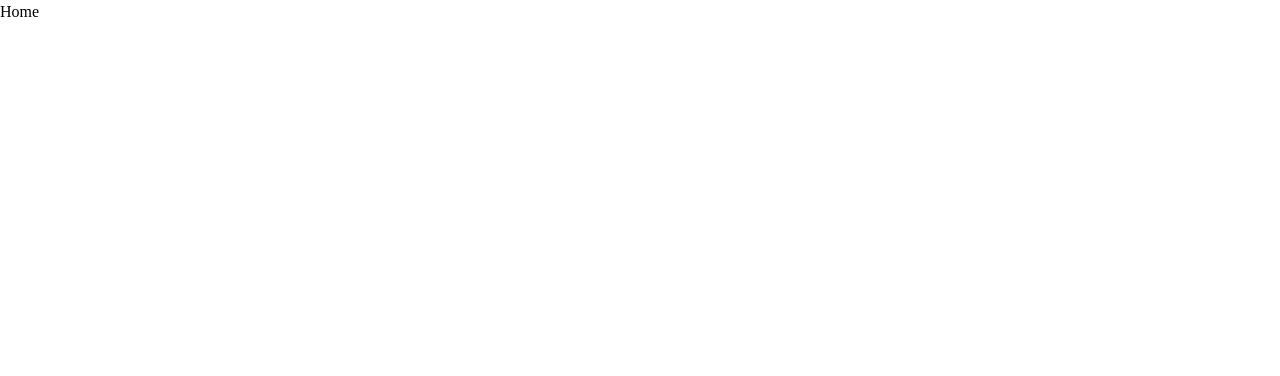
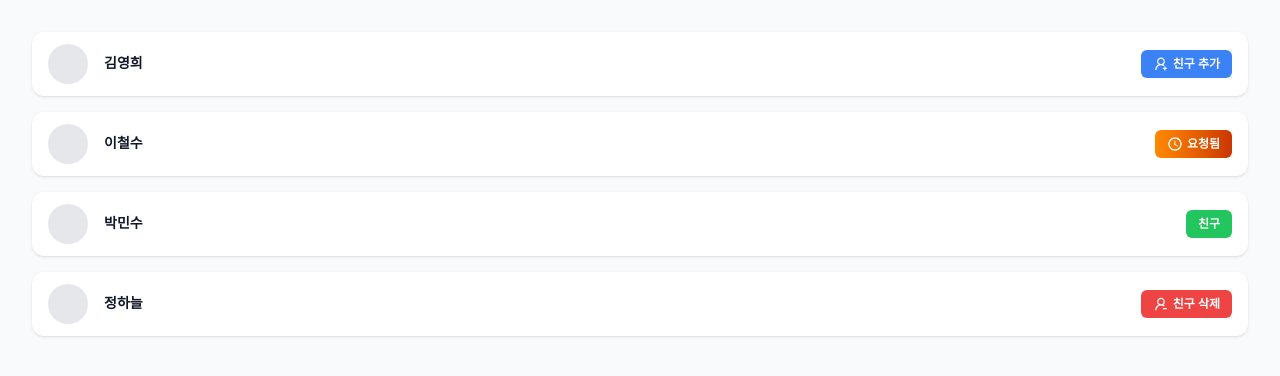
Before and after one commit to munjh61/SeeVocaLang, a React (Vite) app in the folder frontend/: page / in a window 1280 px wide. Shown: the top 376 px of the page. Built offline with nearby package versions, Linux system fonts and the light colour scheme; a web font is replaced by a local one.

Commit message:
first commit

```diff
--- a/frontend/src/App.tsx
+++ b/frontend/src/App.tsx
@@ -1,7 +1,22 @@
-import { Router } from "./router/Router";
+import { FriendInfo } from "./components/molecules/friend/FriendInfo";
 
 function App() {
-  return <Router />;
+  return (
+   <div className="p-8 bg-gray-50 min-h-screen flex flex-col gap-4">
+      <FriendInfo
+        name="김영희"
+        status="none"
+        onAdd={() => alert("친구 요청 보냄")}
+      />
+      <FriendInfo name="이철수" status="requested" />
+      <FriendInfo name="박민수" status="friend" />
+      <FriendInfo
+        name="정하늘"
+        status="delete"
+        onDelete={() => alert("친구 삭제")}
+      />
+    </div>
+  );
 }
 
 export default App;
--- /dev/null
+++ b/frontend/src/components/molecules/friend/FriendInfo.tsx
@@ -0,0 +1,87 @@
+import { Button } from "../../atoms/Button";
+import AddFriendIcon from "../../../asset/friend_add.svg?react";
+import DeleteFriendIcon from "../../../asset/friend_del.svg?react";
+import WaitFriendIcon from "../../../asset/wait.svg?react";
+
+type FriendStatus = "none" | "requested" | "friend" | "delete";
+type FriendInfoProps = {
+  profileUrl?: string;
+  name: string;
+  status: FriendStatus;
+  onAdd?: () => void;
+  onDelete?: () => void;
+};
+
+export const FriendInfo = ({ profileUrl, name, status, onAdd, onDelete }: FriendInfoProps) => {
+  const renderButton = () => {
+    switch (status) {
+      case "none":
+        return (
+          <Button
+            bgColor="blue"
+            size="md"
+            textColor="white"
+            className="gap-1 px-3 py-1.5"
+            onClick={onAdd}
+          >
+            <AddFriendIcon className="w-4 h-4" />
+            친구 추가
+          </Button>
+        );
+      case "requested":
+        return (
+          <Button
+            bgColor="gradientOrange"
+            size="md"
+            textColor="white"
+            className="gap-1 px-3 py-1.5"
+            disabled
+          >
+            <WaitFriendIcon className="w-4 h-4" />
+            요청됨
+          </Button>
+        );
+      case "friend":
+        return (
+          <Button
+            bgColor="green"
+            size="md"
+            textColor="white"
+            className="gap-1 px-3 py-1.5"
+            disabled
+          >
+            친구
+          </Button>
+        );
+      case "delete":
+        return (
+          <Button
+            bgColor="red"
+            size="md"
+            textColor="white"
+            className="gap-1 px-3 py-1.5"
+            onClick={onDelete}
+          >
+            <DeleteFriendIcon className="w-4 h-4" />
+            친구 삭제
+          </Button>
+        );
+    }
+  };
+
+  return (
+    <div className="flex items-center justify-between w-full px-4 py-3 bg-white rounded-xl shadow-sm">
+      <div className="flex items-center gap-4">
+        <div className="w-10 h-10 rounded-full bg-gray-200 overflow-hidden">
+          {profileUrl ? (
+            <img src={profileUrl} alt={`${name}의 프로필`} className="w-full h-full object-cover" />
+          ) : null}
+        </div>
+        <span className="text-sm font-semibold text-gray-900">{name}</span>
+      </div>
+
+      {/* 버튼 렌더링 */}
+      {renderButton()}
+    </div>
+  );
+};
```
Also changed, not shown: frontend/src/asset/wait.svg (added).
